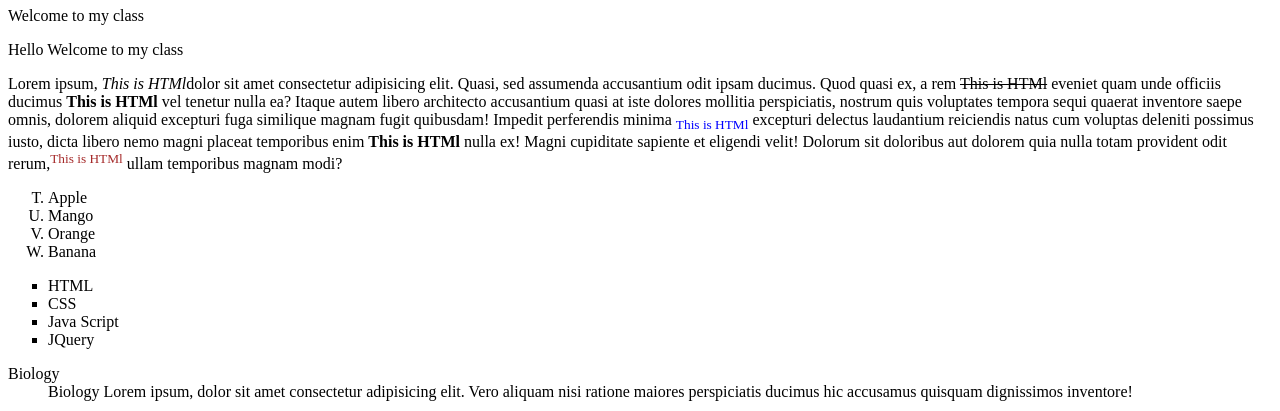
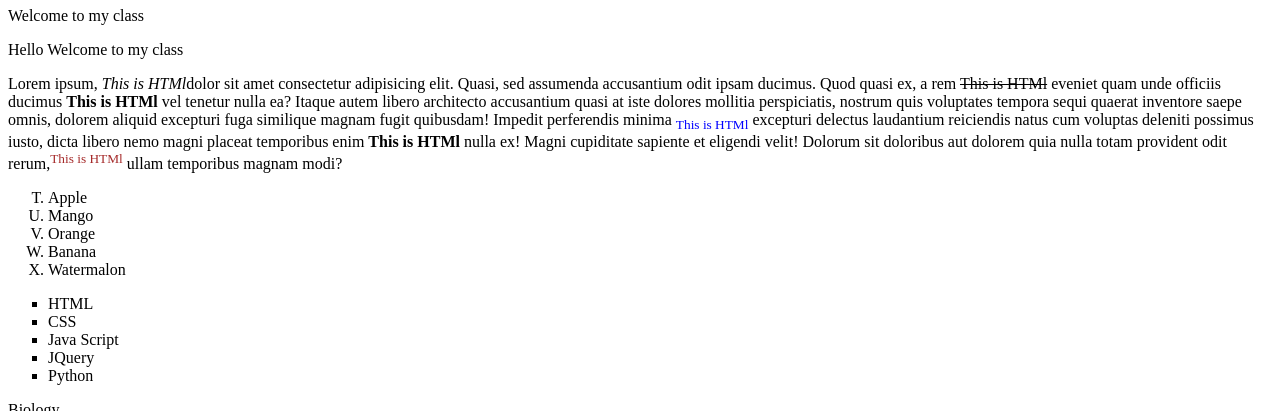
Before and after one commit to laelaewin264/laelaewin264.github.io, a plain HTML site: page HTML/body.html in a window 1280 px wide. Shown: the part 496-907 px from the top of the page. Drawn offline with Linux system fonts and the light colour scheme; files whose address does not match are found by name.

Commit message:
modifly add body

```diff
--- a/HTML/body.html
+++ b/HTML/body.html
@@ -41,6 +41,7 @@
         <li>Mango</li>
         <li>Orange</li>
         <li>Banana</li>
+        <li>Watermalon</li>
     </ol>
 
     <!-- Under List -->
@@ -50,6 +51,7 @@
         <li>CSS</li>
         <li>Java Script</li>
         <li>JQuery</li>
+        <li>Python</li>
     </ul>
 
     <!-- Defination List -->
```
